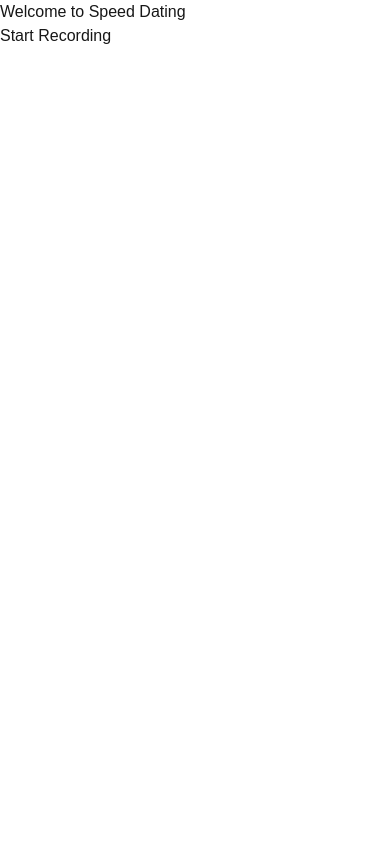
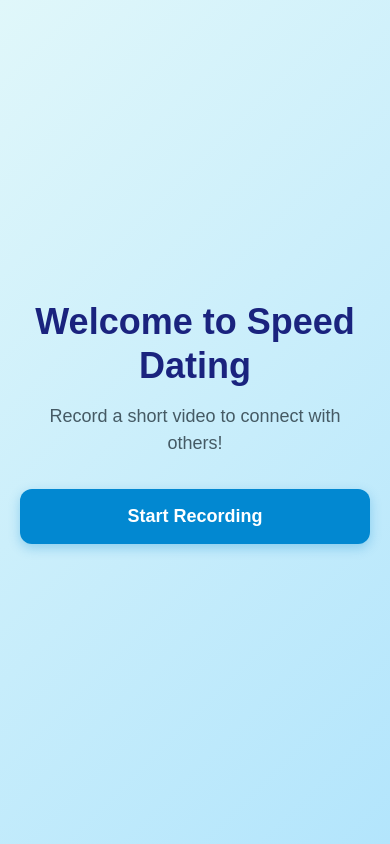
Before and after one commit to rodneyg/speed-dating-app, a Next.js app: page / in a window 390 px wide. Built offline with nearby package versions, Linux system fonts and the light colour scheme.

Commit message:
Improve home page with mobile-first styling and gradient

```diff
--- a/src/app/page.tsx
+++ b/src/app/page.tsx
@@ -1,10 +1,70 @@
-import Link from "next/link";
+"use client";
+
+import { useRouter } from "next/navigation";
 
 export default function Home() {
+  const router = useRouter();
+
   return (
-    <div>
-      <h1>Welcome to Speed Dating</h1>
-      <Link href="/record">Start Recording</Link>
+    <div
+      style={{
+        textAlign: "center",
+        padding: "20px",
+        minHeight: "100vh",
+        display: "flex",
+        flexDirection: "column",
+        justifyContent: "center",
+        background: "linear-gradient(135deg, #e0f7fa 0%, #b3e5fc 100%)",
+        margin: "0 auto",
+      }}
+    >
+      <h1
+        style={{
+          fontSize: "36px",
+          fontWeight: "700",
+          marginBottom: "16px",
+          color: "#1a237e",
+          lineHeight: "1.2",
+        }}
+      >
+        Welcome to Speed Dating
+      </h1>
+      <p
+        style={{
+          fontSize: "18px",
+          marginBottom: "32px",
+          color: "#455a64",
+          lineHeight: "1.5",
+        }}
+      >
+        Record a short video to connect with others!
+      </p>
+      <button
+        onClick={() => router.push("/record")}
+        style={{
+          padding: "14px 28px",
+          backgroundColor: "#0288d1",
+          color: "white",
+          border: "none",
+          borderRadius: "12px",
+          fontSize: "18px",
+          fontWeight: "600",
+          cursor: "pointer",
+          transition: "background-color 0.3s, transform 0.2s",
+          boxShadow: "0 4px 12px rgba(2, 136, 209, 0.3)",
+          touchAction: "manipulation", // Better touch response
+        }}
+        onMouseOver={(e) => {
+          e.target.style.backgroundColor = "#0277bd";
+          e.target.style.transform = "scale(1.05)";
+        }}
+        onMouseOut={(e) => {
+          e.target.style.backgroundColor = "#0288d1";
+          e.target.style.transform = "scale(1)";
+        }}
+      >
+        Start Recording
+      </button>
     </div>
   );
 }
```
